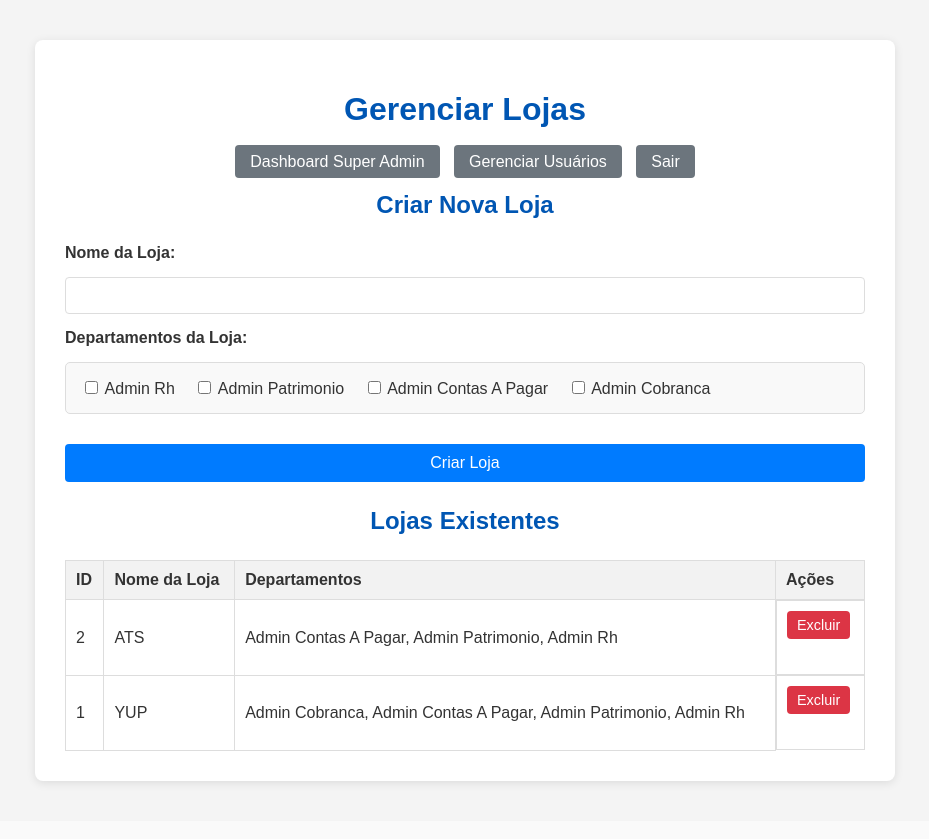
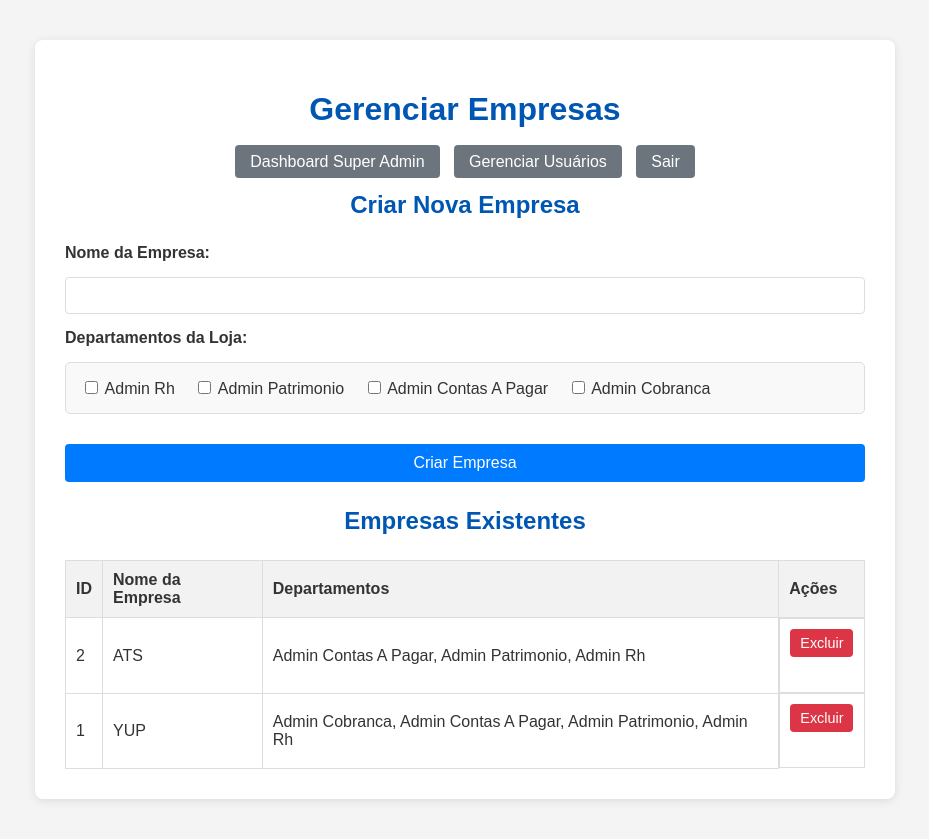
Before and after one commit to SimpleDioney/sav, a Flask app: page /super_admin/stores in a window 1280 px wide. Shown: the whole page, without its empty margins (175-1104 px from the left). Before the commit the page ends 786 px from the top, so only its background shows below. Run offline with Flask 3, Linux system fonts and the light colour scheme; a user stored in the database is signed in; data comes from the database, SQL or seed files in the repository.

Commit message:
Update manage_stores.html

```diff
--- a/templates/super_admin/manage_stores.html
+++ b/templates/super_admin/manage_stores.html
@@ -3,7 +3,7 @@
 <head>
     <meta charset="UTF-8">
     <meta name="viewport" content="width=device-width, initial-scale=1.0">
-    <title>Gerenciar Lojas - Super Admin</title>
+    <title>Gerenciar Empresas - Super Admin</title>
     <link rel="stylesheet" href="{{ url_for('static', filename='css/style.css') }}">
     <style>
         .department-checkboxes {
@@ -21,7 +21,7 @@
 </head>
 <body>
     <div class="container">
-        <h1>Gerenciar Lojas</h1>
+        <h1>Gerenciar Empresas</h1>
         <div class="admin-nav">
             <a href="{{ url_for('super_admin_dashboard') }}">Dashboard Super Admin</a>
             <a href="{{ url_for('user_management') }}">Gerenciar Usuários</a>
@@ -38,9 +38,9 @@
             {% endif %}
         {% endwith %}
 
-        <h2>Criar Nova Loja</h2>
+        <h2>Criar Nova Empresa</h2>
         <form action="{{ url_for('manage_stores') }}" method="POST">
-            <label for="name">Nome da Loja:</label>
+            <label for="name">Nome da Empresa:</label>
             <input type="text" id="name" name="name" required>
 
             <label>Departamentos da Loja:</label>
@@ -51,16 +51,16 @@
                 {% endfor %}
             </div>
 
-            <button type="submit">Criar Loja</button>
+            <button type="submit">Criar Empresa</button>
         </form>
 
-        <h2>Lojas Existentes</h2>
+        <h2>Empresas Existentes</h2>
         {% if stores %}
             <table>
                 <thead>
                     <tr>
                         <th>ID</th>
-                        <th>Nome da Loja</th>
+                        <th>Nome da Empresa</th>
                         <th>Departamentos</th>
                         <th>Ações</th>
                     </tr>
@@ -73,7 +73,7 @@
                             <td>{{ (store.departments | replace('_', ' ') | title) if store.departments else 'Nenhum' }}</td>
                             <td class="actions">
                                 <form action="{{ url_for('delete_store', store_id=store.id) }}" method="POST" style="display:inline;">
-                                    <button type="submit" class="delete" onclick="return confirm('Tem certeza que deseja excluir a loja {{ store.name }}?');">Excluir</button>
+                                    <button type="submit" class="delete" onclick="return confirm('Tem certeza que deseja excluir a empresa {{ store.name }}?');">Excluir</button>
                                 </form>
                             </td>
                         </tr>
@@ -81,7 +81,7 @@
                 </tbody>
             </table>
         {% else %}
-            <p>Nenhuma loja cadastrada ainda.</p>
+            <p>Nenhuma empresa cadastrada ainda.</p>
         {% endif %}
     </div>
 </body>
```
